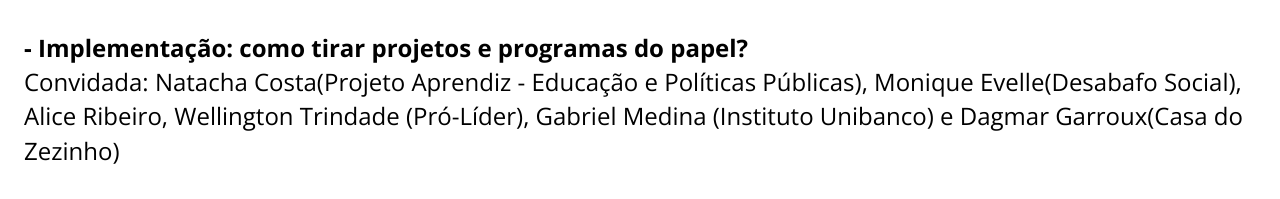
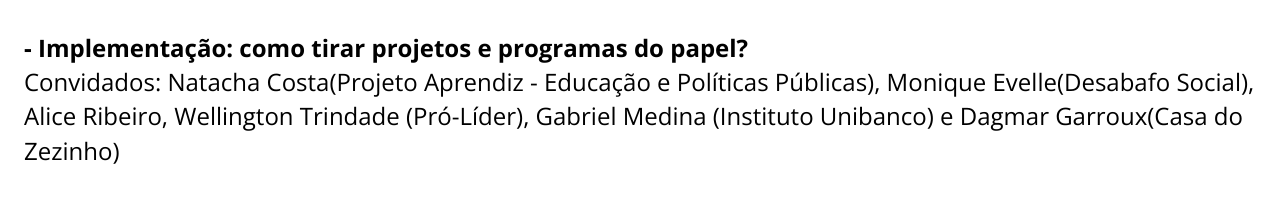
Before and after one commit to Caio07/Conferencia-Mapa-Educacao, a plain HTML site: page informacoes.html in a window 1280 px wide. Shown: the part 2651-2850 px from the top of the page. Drawn offline with nearby package versions, Linux system fonts and the light colour scheme.

Commit message:
Correções de texto

```diff
--- a/informacoes.html
+++ b/informacoes.html
@@ -97,7 +97,7 @@
         <p class="programacao-item"><b>- Diversidade nas escolas: como garanti-la e respeitá-la?</b><br/>
         Convidadas: Pilar Lacerda (Fundação SM), Maria Antonia Goulart(Movimento Down), Julia Dutra(Diretora de Escola no RJ - negra e trans), Jessica Tauane(Canal das Bee), Rosane Borges (jornalista) e a Deputada Patrícia Bezerra </p>
         <p class="programacao-item"><b>- Implementação: como tirar projetos e programas do papel?</b><br/>
-        Convidada: Natacha Costa(Projeto Aprendiz - Educação e Políticas Públicas), Monique Evelle(Desabafo Social), Alice Ribeiro, Wellington Trindade (Pró-Líder), Gabriel Medina (Instituto Unibanco) e Dagmar Garroux(Casa do Zezinho)</p>
+        Convidados: Natacha Costa(Projeto Aprendiz - Educação e Políticas Públicas), Monique Evelle(Desabafo Social), Alice Ribeiro, Wellington Trindade (Pró-Líder), Gabriel Medina (Instituto Unibanco) e Dagmar Garroux(Casa do Zezinho)</p>
         <p class="programacao-item"><b>Compartilhar informações dos workshops anteriores</b><br/>
         Horário: 17h30 às 19h00</p>
         <p class="programacao-item"><b>Lanche com showzinho</b><br/>
```
Also changed, not shown: participantes.html (+2 -2 lines).
